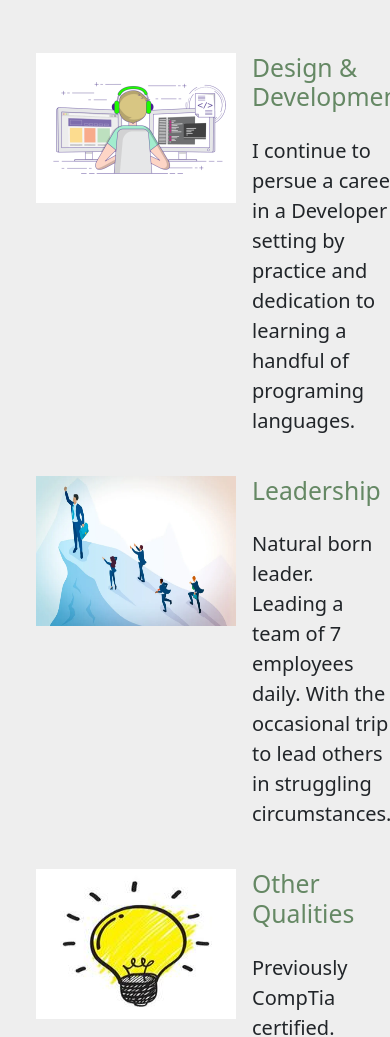
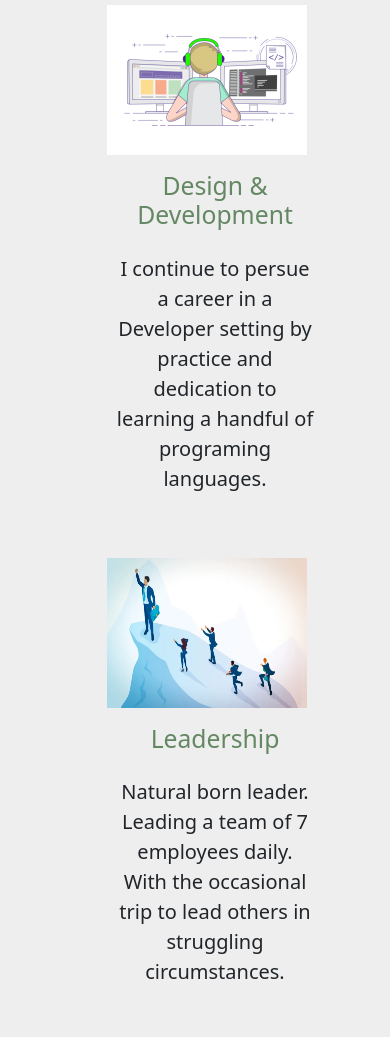
Before and after one commit to zshaffer1213/resume-me, a plain HTML site: page index.html in a window 390 px wide. Shown: the part 1109-2146 px from the top of the page. Drawn offline with nearby package versions, Linux system fonts and the light colour scheme; a web font is replaced by a local one.

Commit message:
better responsiveness

```diff
--- a/index.html
+++ b/index.html
@@ -32,33 +32,33 @@
     </section>
 
     <section>
-        <div class="container px-4 py-5" id="hanging-icons">
-            <h1 class="pb-5 border-bottom heading-g text-center" style="font-size: 50px;">My Skills</h1>
-            <div class="row g-4 py-5 row-cols-1 row-cols-lg-1 container">
-              <div class="col d-flex align-items-start">
-                <div class="icon-square text-body-emphasis bg-body-secondary d-inline-flex align-items-center justify-content-center fs-4 flex-shrink-0 me-3">
+        <div class="container px-4 py-5 text-center align-items-center justify-content-center" id="hanging-icons">
+            <h1 class="pb-5 border-bottom heading-g" style="font-size: 50px;">My Skills</h1>
+            <div class="row g-5 px-5 row-cols-1 container" style="margin-left: 20px;">
+              <div class="col d-flex flex-wrap flex-md-nowrap justify-content-center">
+                <div class="fs-4 flex-shrink-0 me-3">
                   <img src="./images/coding-gif.gif" alt="cartoon coding" height="150">
                 </div>
                 <div>
-                  <h3 class="fs-2  heading-g">Design & Development</h3>
+                  <h3 class="fs-2 pt-3 heading-g">Design & Development</h3>
                   <p class="lead pt-3">I continue to persue a career in a Developer setting by practice and dedication to learning a handful of programing languages.</p>
                 </div>
               </div>
-              <div class="col d-flex align-items-start">
-                <div class="icon-square text-body-emphasis bg-body-secondary d-inline-flex align-items-center justify-content-center fs-4 flex-shrink-0 me-3">
+              <div class="col d-flex flex-wrap flex-md-nowrap justify-content-center">
+                <div class="icon-square text-body-emphasis  d-inline-flex fs-4 flex-shrink-0 me-3">
                     <img src="./images/leadership.jpeg" alt="cartoon coding" height="150" width="200">
                 </div>
                 <div>
-                  <h3 class="fs-2 heading-g">Leadership</h3>
+                  <h3 class="fs-2 pt-3 heading-g">Leadership</h3>
                   <p class="lead pt-3">Natural born leader. Leading a team of 7 employees daily. With the occasional trip to lead others in struggling circumstances.</p>
                 </div>
               </div>
-              <div class="col d-flex align-items-start">
-                <div class="icon-square text-body-emphasis bg-body-secondary d-inline-flex align-items-center justify-content-center fs-4 flex-shrink-0 me-3">
+              <div class="col d-flex flex-wrap flex-md-nowrap justify-content-center">
+                <div class="icon-square text-body-emphasis  d-inline-flex fs-4 flex-shrink-0 me-3">
                   <img src="./images/lightbulb.jpg" alt="image of computer"  height="150" width="200" >
                 </div>
                 <div>
-                  <h3 class="fs-2 heading-g">Other Qualities</h3>
+                  <h3 class="fs-2 pt-3 heading-g">Other Qualities</h3>
                   <p class="lead pt-3">Previously CompTia certified. General hardware and basic networking skills. Able to create and follow effective flowcharts.</p>
                 </div>
               </div>
```
